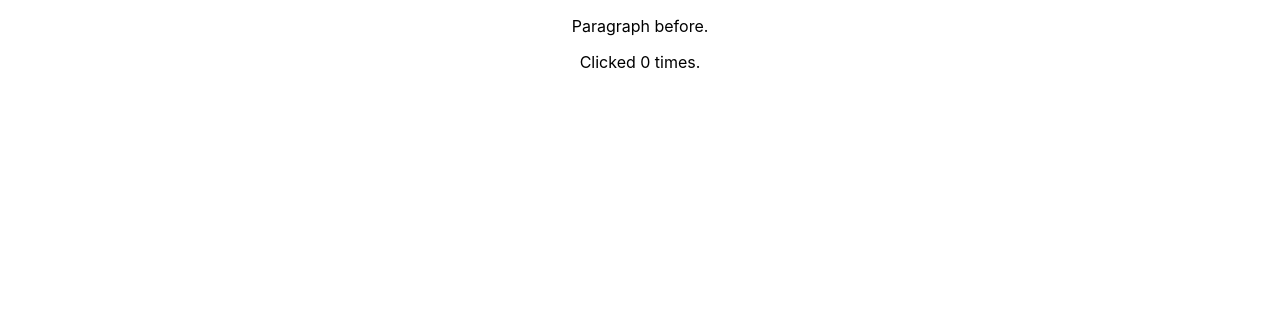
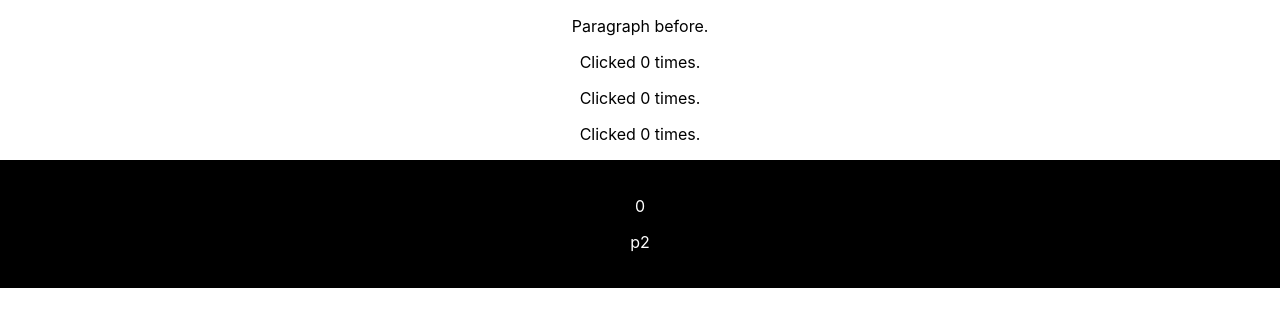
Before and after one commit to DominikLoncar/react-practice, a React (Create React App) app: page / in a window 1280 px wide. Shown: the top 326 px of the page. Built offline with nearby package versions, Linux system fonts and the light colour scheme.

Commit message:
Added inline style to component, passed it properly.

```diff
--- a/src/App.js
+++ b/src/App.js
@@ -1,9 +1,9 @@
 import { useState } from 'react';
 import './App.css';
 
-function SomeText({p1, p2}) {
+function SomeText({p1, p2="p2", style={}}) {
   return (
-    <div>
+    <div style={style}>
       <p>{p1}</p>
       <p>{p2}</p>
     </div>
@@ -18,6 +18,9 @@ function App() {
     <div className="App">
       <p>Paragraph before.</p>
       <p onClick={() => setP1(p1+1)}> {`Clicked ${p1} times.`} </p>
+      <p onClick={() => setP1(p1+1)}> {`Clicked ${p1} times.`} </p>
+      <p onClick={() => setP1(p1+1)}> {`Clicked ${p1} times.`} </p>
+      <SomeText p1={p1} style={{backgroundColor: "black", color: "white", paddingTop: "20px", paddingBottom: "20px"}} />
     </div>
   );
 }
```
